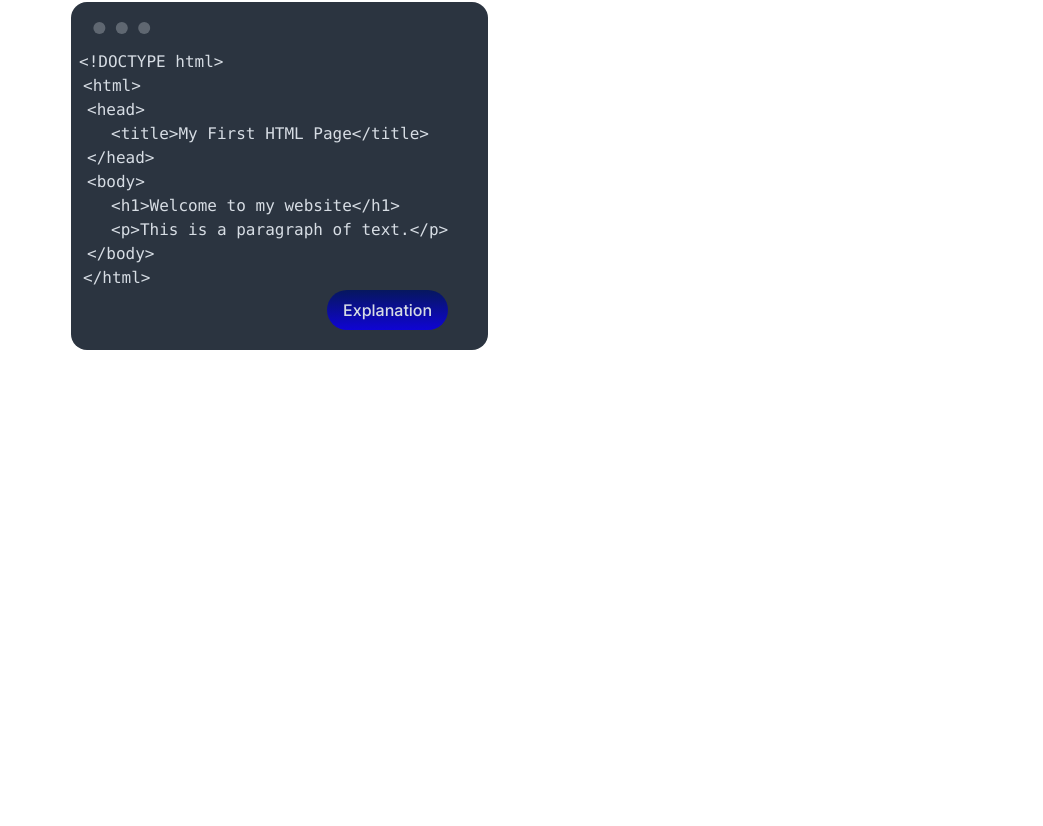
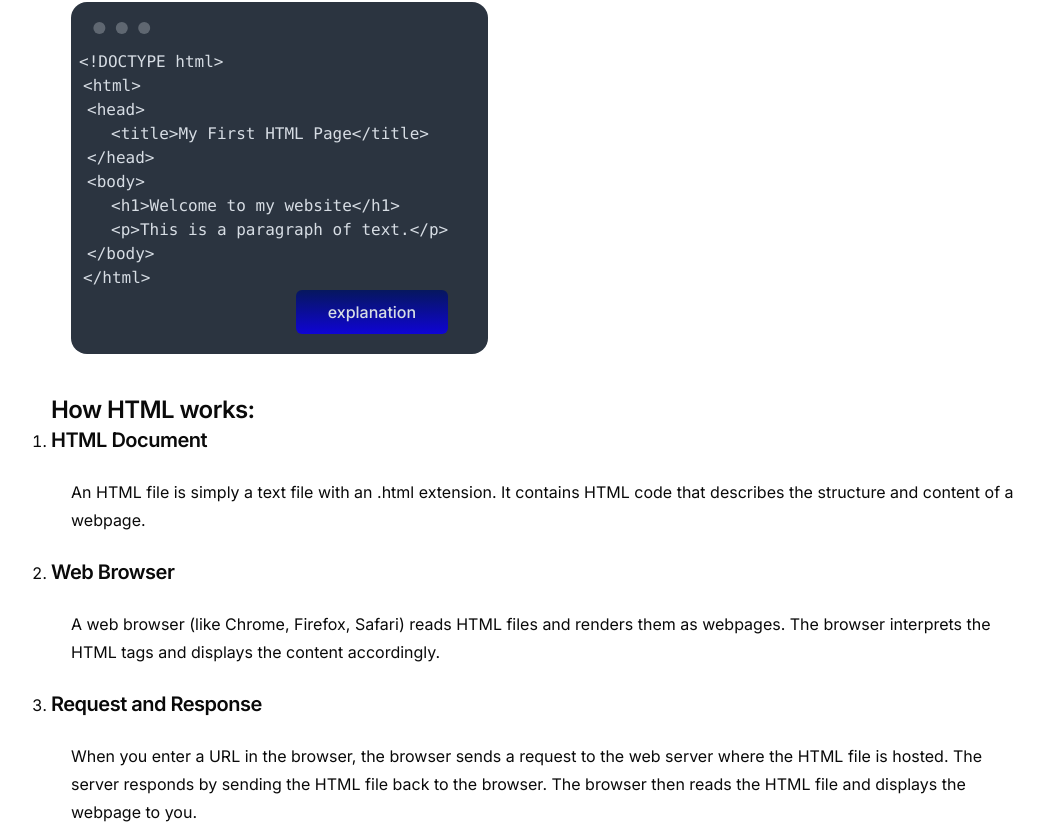
Before and after one commit to Slowbat200/web-dev-courseo, a Next.js app: page /html/beginner in a window 1280 px wide. Shown: the part 1135-1961 px from the top of the page, without its empty margins (237-1280 px from the left). Before the commit the page ends 1485 px from the top, so only its background shows below. Built offline with nearby package versions, Linux system fonts and the light colour scheme.

Commit message:
new content

```diff
--- /dev/null
+++ b/app/(main)/(routes)/html/(pages)/(routes)/beginner/components/modal.tsx
@@ -0,0 +1,38 @@
+'use client';
+
+import {
+  Dialog,
+  DialogContent,
+  DialogDescription,
+  DialogHeader,
+  DialogTitle,
+  DialogTrigger,
+} from '@/components/ui/dialog';
+
+import { Button } from '@/components/ui/button';
+
+interface HtmlModalProps {
+  title: string;
+  description: string;
+  trigger: string;
+}
+
+export const HtmlModal = ({ title, description, trigger }: HtmlModalProps) => {
+  return (
+    <Dialog>
+      <DialogTrigger asChild>
+        <div className='flex justify-end items-end mr-10'>
+          <Button variant='explanation' size='lg' className='ml-10'>
+            {trigger}
+          </Button>
+        </div>
+      </DialogTrigger>
+      <DialogContent>
+        <DialogHeader>
+          <DialogTitle>{title}</DialogTitle>
+        </DialogHeader>
+        <DialogDescription>{description}</DialogDescription>
+      </DialogContent>
+    </Dialog>
+  );
+};
--- a/app/(main)/(routes)/html/(pages)/(routes)/beginner/components/structure.tsx
+++ b/app/(main)/(routes)/html/(pages)/(routes)/beginner/components/structure.tsx
@@ -1,4 +1,6 @@
 import { Button } from '@/components/ui/button';
+import { Modal } from '@/components/ui/modal';
+import { HtmlModal } from './modal';
 
 const Structure = () => {
   return (
@@ -34,9 +36,12 @@ const Structure = () => {
           <code className='pl-4'>&lt;/body&gt;</code>
           <code className='pl-3'>&lt;/html&gt;</code>
         </pre>
-        <div className='flex justify-end items-end mr-10'>
-          <Button variant={'explanation'}>Explanation</Button>
-        </div>
+        <HtmlModal
+          trigger={'explanation'}
+          title={'Structure explanation'}
+          description={`So what I exactly did here.
+          This code create a simple web page with Heading <h1> and simple paragraph <p>.`}
+        />
       </div>
     </div>
   );
--- a/app/(main)/(routes)/html/(pages)/(routes)/beginner/constants/index.ts
+++ /dev/null
@@ -1,7 +0,0 @@
-export const structure = [
-    {
-        id: 1,
-        name: 'Comment',
-        description:'So what I exactly did here. This code create a simple web page with Heading <h1> and simple paragraph <p>.',
-    }
-]
--- a/app/(main)/(routes)/html/(pages)/(routes)/beginner/page.tsx
+++ b/app/(main)/(routes)/html/(pages)/(routes)/beginner/page.tsx
@@ -1,6 +1,5 @@
 import { html } from '@/constants';
 import Structure from './components/structure';
-import { structure } from './constants';
 
 const BegginerPage = () => {
   return (
@@ -86,8 +85,9 @@ const BegginerPage = () => {
               <code>&lt;/a&gt;</code>
             </pre>
             <p className='px-5 leading-7 [&:not(:first-child)]:mt-6'>
-              Here, href=&apos;https://www.example.com&apos; is an attribute of the anchor
-              (&lt;a&gt;) tag that specifies the URL the link points to.
+              Here, href=&apos;https://www.example.com&apos; is an attribute of
+              the anchor (&lt;a&gt;) tag that specifies the URL the link points
+              to.
             </p>
           </div>
         </div>
@@ -107,6 +107,40 @@ const BegginerPage = () => {
           <Structure />
         </div>
       </div>
+      {/* How HTML works */}
+      <div className='mt-10'>
+        <div>
+          <h3 className='scroll-m-20 text-2xl font-semibold tracking-tight pl-5 lg:pl-0'>How HTML works:</h3>
+          <ul>
+            <li className='list-decimal'>
+              <h4 className='scroll-m-20 text-xl font-semibold tracking-tight'>HTML Document</h4>
+              <p className='px-5 leading-7 [&:not(:first-child)]:my-6'>
+                An HTML file is simply a text file with an .html extension. It
+                contains HTML code that describes the structure and content of a
+                webpage.
+              </p>
+            </li>
+            <li className='list-decimal'>
+              <h4 className='scroll-m-20 text-xl font-semibold tracking-tight'>Web Browser</h4>
+              <p className='px-5 leading-7 [&:not(:first-child)]:my-6'>
+                A web browser (like Chrome, Firefox, Safari) reads HTML files
+                and renders them as webpages. The browser interprets the HTML
+                tags and displays the content accordingly.
+              </p>
+            </li>
+            <li className='list-decimal'>
+              <h4 className='scroll-m-20 text-xl font-semibold tracking-tight'>Request and Response</h4>
+              <p className='px-5 leading-7 [&:not(:first-child)]:my-6'>
+                When you enter a URL in the browser, the browser sends a request
+                to the web server where the HTML file is hosted. The server
+                responds by sending the HTML file back to the browser. The
+                browser then reads the HTML file and displays the webpage to
+                you.
+              </p>
+            </li>
+          </ul>
+        </div>
+      </div>
     </div>
   );
 };
--- a/components/sidebar.tsx
+++ b/components/sidebar.tsx
@@ -42,7 +42,7 @@ export const Sidebar = ({ className }: Props) => {
           </h1>
         </Link>
         <SidebarItem label='Learn' href='/learn' iconSrc={schoolIcon} />
-        <SidebarItem label='development' href='/development' iconSrc={devIcon}/>
+        <SidebarItem label='Development' href='/development' iconSrc={devIcon}/>
         <SidebarItem label='Html' href='/html' iconSrc={htmlIcon}/>
         <SidebarItem label='Css' href='/css' iconSrc={cssIcon}/>
         <SidebarItem label='JavaScript' href='/js' iconSrc={jsIcon} />
--- a/components/ui/button.tsx
+++ b/components/ui/button.tsx
@@ -25,7 +25,7 @@ const buttonVariants = cva(
           'dark:bg-white dark:text-slate-700 active:text-black outline-sky-500 outline-4 outline hover:bg-sky-500/20 transition-none',
         landing:
           'shadow-[0_4px_14px_0_rgb(0,118,255,39%)] hover:shadow-[0_6px_20px_rgba(0,118,255,23%)] hover:bg-[rgba(0,118,255,0.9)] px-8 py-2 bg-[#0070f3] rounded-md text-white font-light transition duration-200 ease-linear',
-        explanation:'bg-gradient-to-b from-[#06175e] to-[#0f04d4] rounded-[28px] inline-block cursor-pointer text-white font-arial text-base px-8 py-10 no-underline text-shadow-md'
+        explanation:'bg-gradient-to-b from-[#06175e] to-[#0f04d4] rounded-[28px] inline-block cursor-pointer text-white font-arial text-base px-8 no-underline text-shadow-md'
         },
       size: {
         default: 'h-10 px-4 py-2',
```
